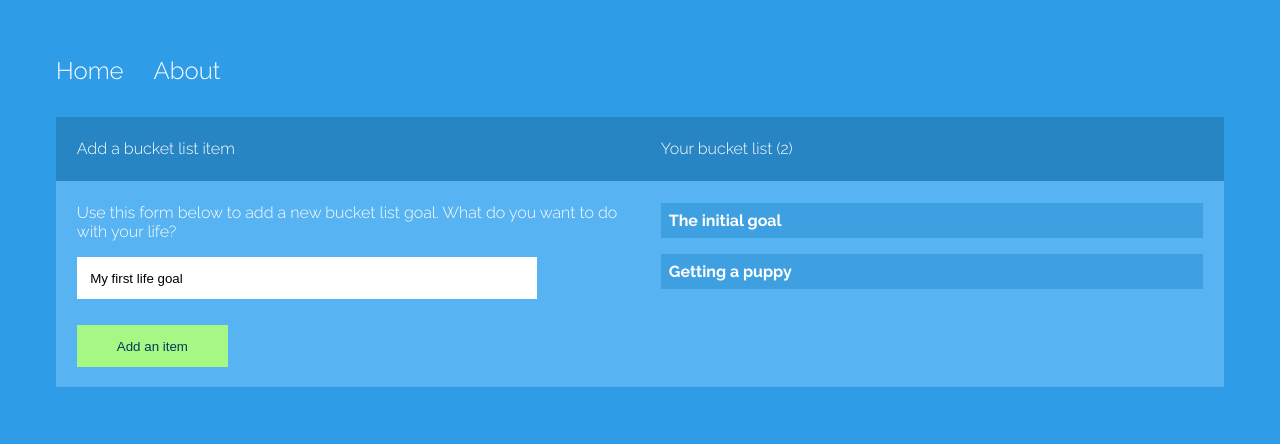
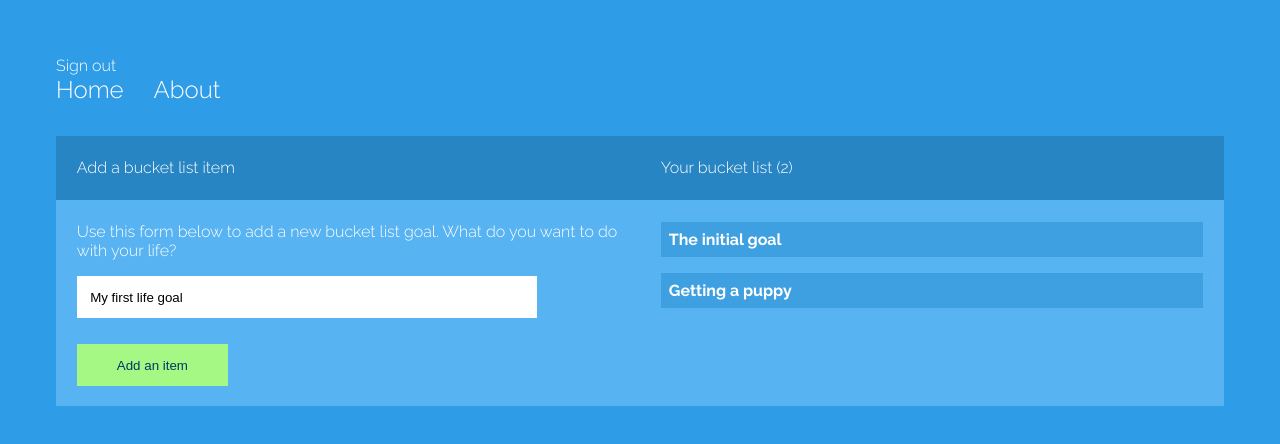
Before and after one commit to indianaorz/chat, an Angular app: page / in a window 1280 px wide. Shown: the top 444 px of the page. Built offline with nearby package versions, Linux system fonts and the light colour scheme.

Commit message:
changed location of button

```diff
--- a/src/app/app.component.html
+++ b/src/app/app.component.html
@@ -1,6 +1,15 @@
 <!--The content below is only a placeholder and can be replaced.-->
 
-
+<div class="g-signin2" data-onsuccess="onSignIn"></div>
+<a href="#" onclick="signOut();">Sign out</a>
+<script>
+  function signOut() {
+    var auth2 = gapi.auth2.getAuthInstance();
+    auth2.signOut().then(function () {
+      console.log('User signed out.');
+    });
+  }
+</script>
 
 <ul>
   <li><a routerLink = "">Home</a></li>
--- a/src/app/home/home.component.html
+++ b/src/app/home/home.component.html
@@ -1,6 +1,3 @@
-
-<div class="g-signin2" data-onsuccess="onSignIn"></div>
-
 <div class= "container color-dark">
 
   <div class = "col">
```
